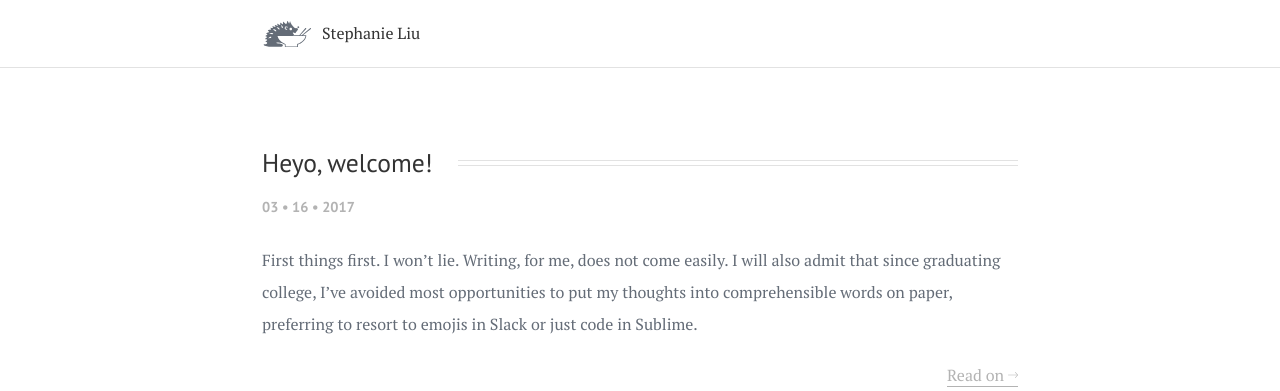
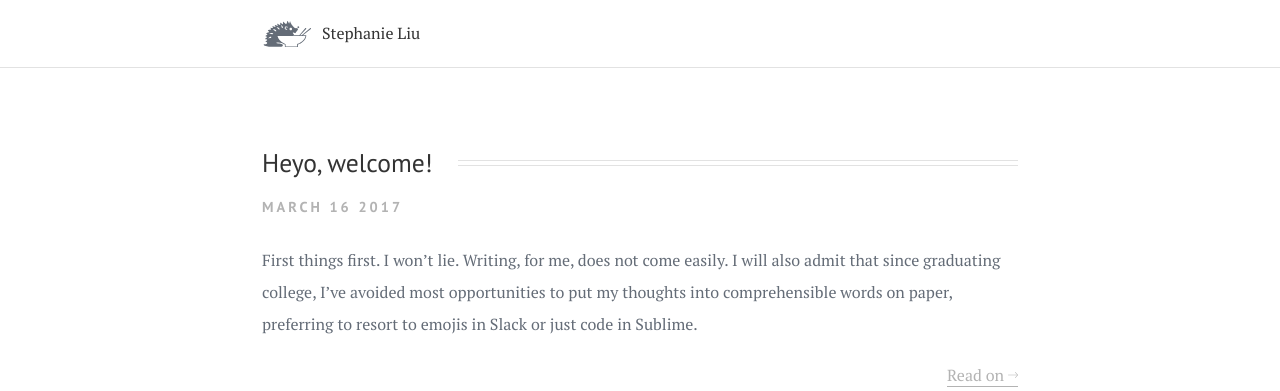
Before and after one commit to ramenhog/ramenhog.github.io, a Jekyll site: the page built from blog/index.html, in a window 1280 px wide. Shown: the top 391 px of the page. Built offline with Jekyll 4.4.1, drawn with Linux system fonts in a browser that asks for light colours; the list of posts is cut into pages by our own code.

Commit message:
date formatting

```diff
--- a/_layouts/post.html
+++ b/_layouts/post.html
@@ -4,7 +4,7 @@ layout: default
 <article class="post">
   <header class="post__title-bar">
     <h2 class="post__title"><a href="{{page.url | relative_url}}">{{ page.title }}</a></h2>
-    <time class="post__date">{{ page.date  | date: "%m &bull; %d &bull; %Y" }}</time>
+    <time class="post__date">{{ page.date  | date: "%B %-d %Y" }}</time>
   </header>
   <div class="post__content">
     {{ content }}
--- a/_sass/_post.scss
+++ b/_sass/_post.scss
@@ -62,6 +62,7 @@
     color: $nobel;
     font-weight: bold;
     font-family: "PT Sans", sans-serif;
+    letter-spacing: 3px;
   }
 
   &__content {
--- a/blog/index.html
+++ b/blog/index.html
@@ -6,7 +6,7 @@ layout: default
   <article class="post post--excerpt">
     <header class="post__title-bar">
       <h2 class="post__title"><a class="post__title-link" href="{{post.url | relative_url}}"><span class="post__title-text">{{ post.title }}</span></a></h2>
-      <time class="post__date">{{ post.date  | date: "%m &bull; %d &bull; %Y" }}</time>
+      <time class="post__date">{{ post.date  | date: "%B %-d %Y" }}</time>
     </header>
     <div class="post__content">
       {{ post.excerpt }}
```
